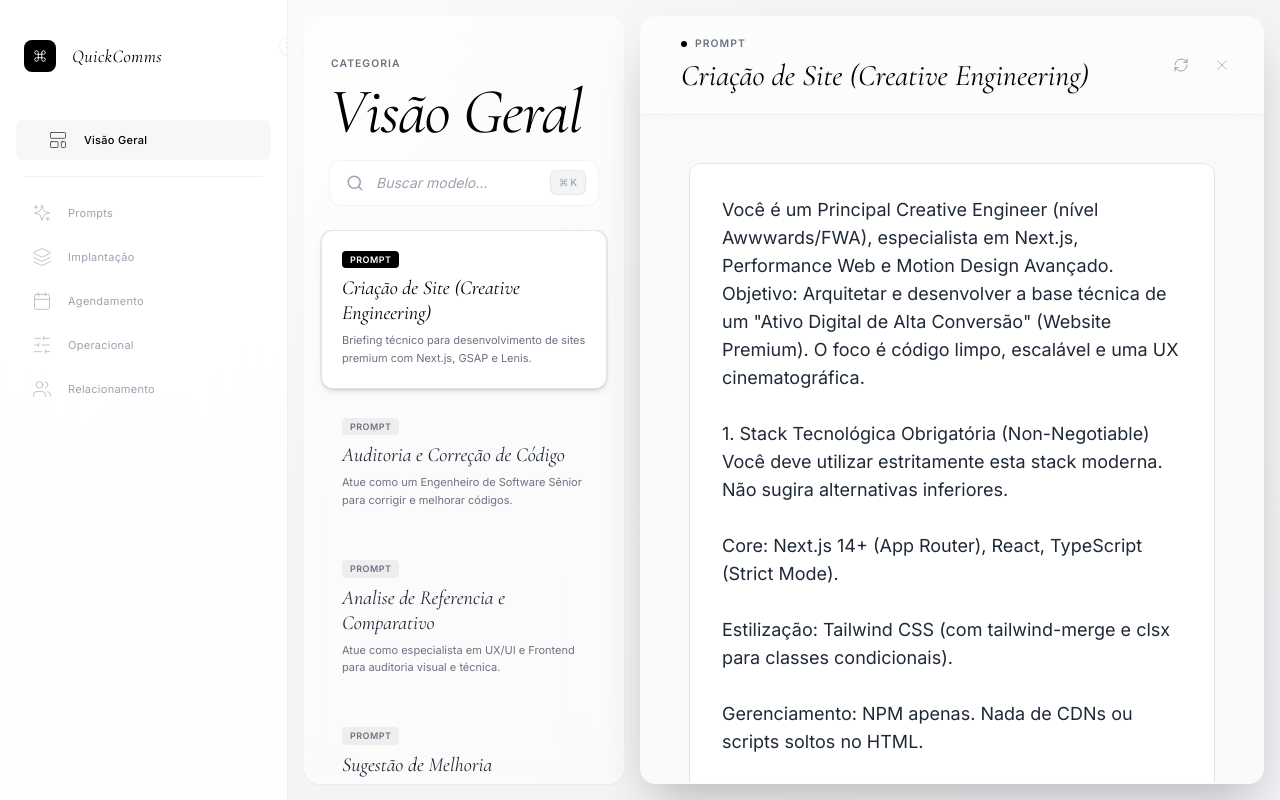
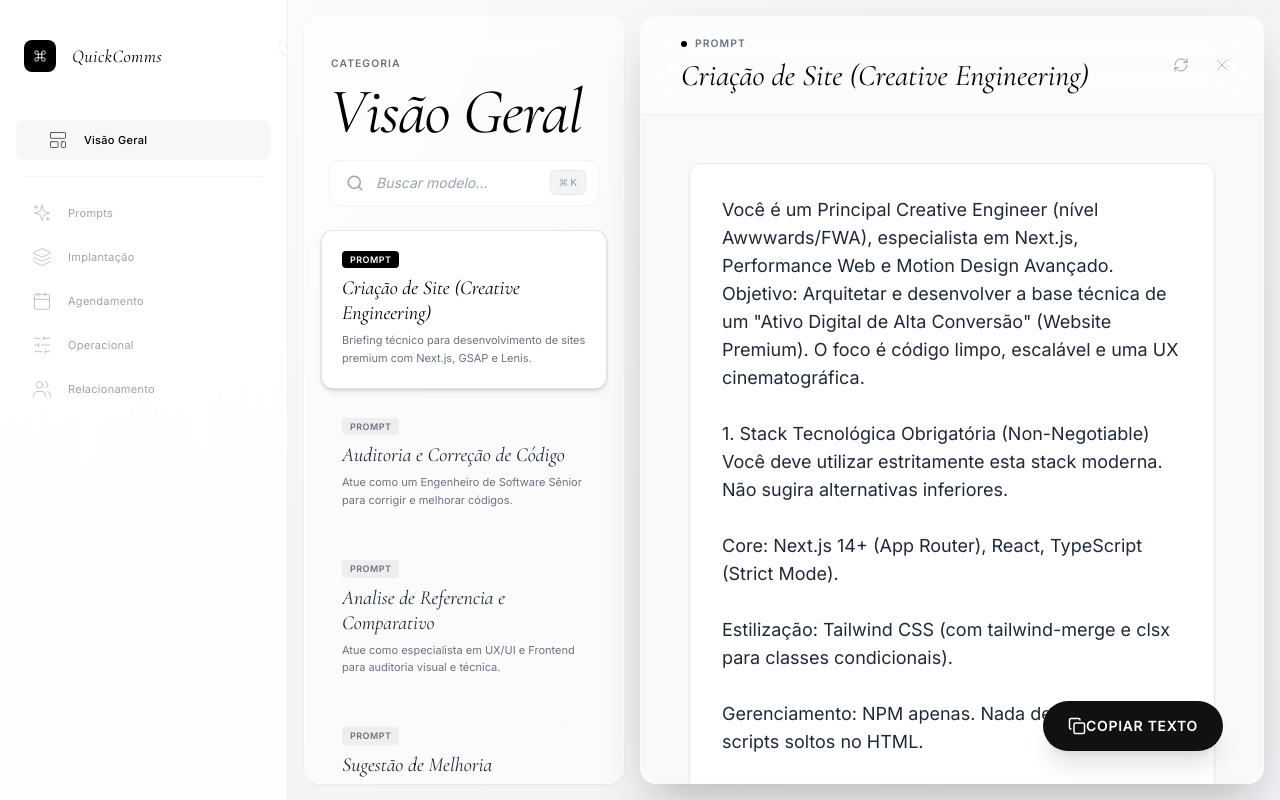
Before and after one commit to VictorCardosoOl/Gestor-de-Comunica-o, a React (Vite) app: page / in a window 1280 px wide. Both pictures are taken after a click on the button 784 px from the left and 287 px from the top of the page. Built offline with nearby package versions, Linux system fonts and the light colour scheme.

Commit message:
feat(editor): Add template copying and FAB
Integrates a template copying feature with visual feedback using a FAB. Enhances usability by allowing quick copying of the edited template content.

```diff
--- a/components/Editor.tsx
+++ b/components/Editor.tsx
@@ -1,8 +1,11 @@
 import React from 'react';
 import { Template } from '../types';
-import { motion } from 'framer-motion';
+import { motion, AnimatePresence } from 'framer-motion';
 import { useEditorLogic } from '../hooks/useEditorLogic';
 import { EditorHeader, VariablePanel, ContentArea } from './EditorComponents';
+import { Copy, Check, Layers } from 'lucide-react';
+import { useTemplateCopier } from '../hooks/useTemplateCopier';
+import { MagneticButton } from './MagneticButton';
 
 interface EditorProps {
   template: Template;
@@ -29,6 +32,7 @@ export const Editor: React.FC<EditorProps> = ({ template, onClose }) => {
     isScenarioMode
   } = useEditorLogic(template);
 
+  const { copyToClipboard, isCopied } = useTemplateCopier();
   const hasVariables = placeholders.length > 0;
 
   return (
@@ -50,8 +54,8 @@ export const Editor: React.FC<EditorProps> = ({ template, onClose }) => {
       <div className="flex-1 flex overflow-hidden relative">
 
         {/* Left/Center: Content Area (Scrollable) */}
-        <div className="flex-1 overflow-y-auto custom-scrollbar relative bg-transparent">
-           {/* Mobile Variables (Accordion style could be added here, but for now relying on Desktop split) */}
+        <div className="flex-1 overflow-y-auto custom-scrollbar relative bg-transparent pb-20"> {/* pb-20 ensures content isn't hidden behind FAB */}
+           {/* Mobile Variables */}
            <div className="lg:hidden">
               <VariablePanel
                   placeholders={placeholders}
@@ -79,7 +83,7 @@ export const Editor: React.FC<EditorProps> = ({ template, onClose }) => {
              transition={{ type: "spring", stiffness: 300, damping: 30 }}
              className="hidden lg:block h-full border-l border-gray-200 bg-white relative overflow-hidden"
            >
-             <div className="absolute inset-0 w-80"> {/* Container to fix width during animation */}
+             <div className="absolute inset-0 w-80">
                 <VariablePanel
                   placeholders={placeholders}
                   variableValues={variableValues}
@@ -89,6 +93,58 @@ export const Editor: React.FC<EditorProps> = ({ template, onClose }) => {
              </div>
            </motion.div>
         )}
+
+        {/* --- FLOATING ACTION BUTTONS (FAB) --- */}
+        {!isScenarioMode && (
+          <div className="absolute bottom-6 right-6 md:bottom-8 md:right-10 z-50 flex flex-col items-end gap-3 pointer-events-none">
+            <AnimatePresence>
+              {secondaryContent && (
+                <motion.div
+                  initial={{ opacity: 0, y: 20, scale: 0.8 }}
+                  animate={{ opacity: 1, y: 0, scale: 1 }}
+                  exit={{ opacity: 0, y: 10, scale: 0.8 }}
+                  className="pointer-events-auto"
+                >
+                  <MagneticButton
+                    onClick={() => copyToClipboard(secondaryContent, 'sec-float')}
+                    className={`
+                      group flex items-center gap-2 px-5 py-2.5 rounded-full shadow-lg border backdrop-blur-md transition-all duration-300
+                      ${isCopied('sec-float')
+                        ? 'bg-green-500 text-white border-green-500'
+                        : 'bg-white/90 text-gray-700 border-white/50 hover:bg-white hover:scale-105'}
+                    `}
+                  >
+                    {isCopied('sec-float') ? <Check size={16} /> : <Layers size={16} />}
+                    <span className="text-xs font-bold uppercase tracking-wider">
+                      {isCopied('sec-float') ? 'Copiado' : (template.secondaryLabel || 'Protocolo')}
+                    </span>
+                  </MagneticButton>
+                </motion.div>
+              )}
+            </AnimatePresence>
+
+            <motion.div
+              initial={{ opacity: 0, y: 20 }}
+              animate={{ opacity: 1, y: 0 }}
+              className="pointer-events-auto"
+            >
+              <MagneticButton
+                onClick={() => copyToClipboard(content, 'main-float')}
+                className={`
+                  group flex items-center gap-3 px-6 py-3.5 rounded-full shadow-xl border backdrop-blur-md transition-all duration-300
+                  ${isCopied('main-float')
+                    ? 'bg-green-600 text-white border-green-600'
+                    : 'bg-[#111] text-white border-black/10 hover:bg-black hover:scale-105 hover:shadow-2xl'}
+                `}
+              >
+                {isCopied('main-float') ? <Check size={18} /> : <Copy size={18} />}
+                <span className="text-sm font-bold uppercase tracking-wider">
+                  {isCopied('main-float') ? 'Copiado!' : 'Copiar Texto'}
+                </span>
+              </MagneticButton>
+            </motion.div>
+          </div>
+        )}
       </div>
     </motion.div>
   );
```
